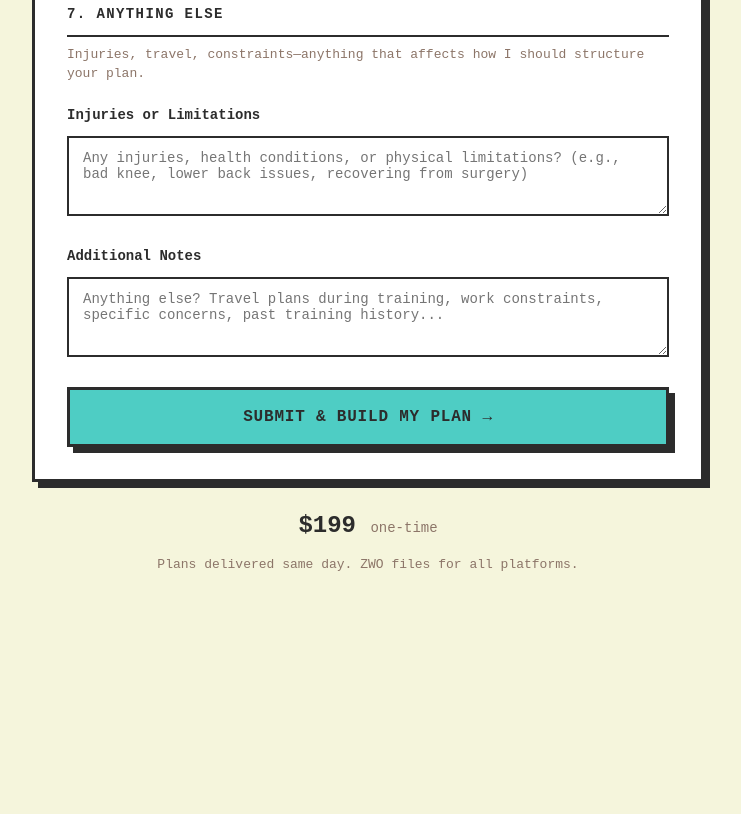
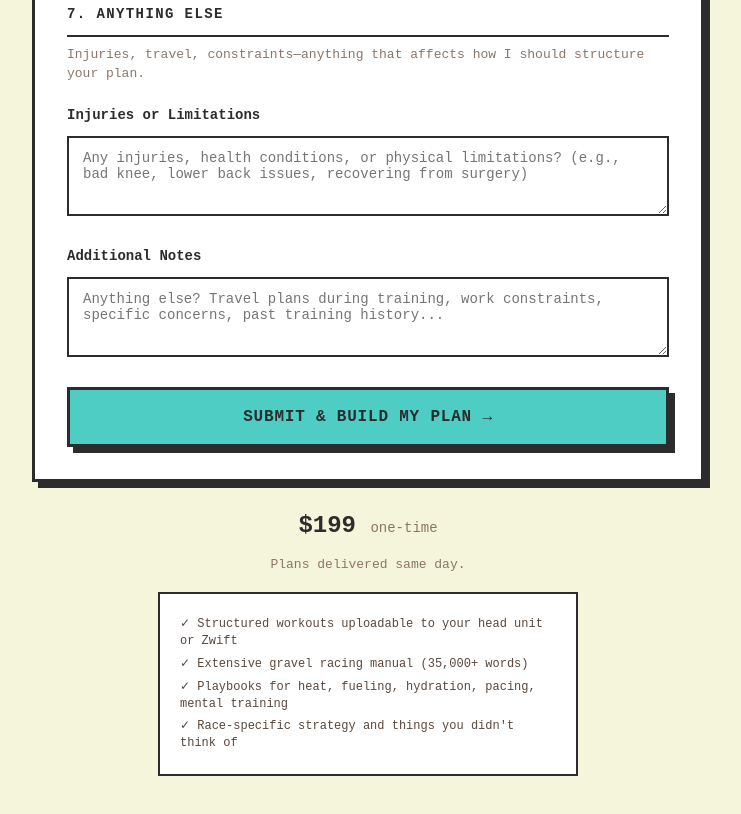
Before and after one commit to wattgod/training-plans-component, a plain HTML site: page training-plan-questionnaire.html in a window 1280 px wide. Shown: the part 3236-4050 px from the top of the page, without its empty margins (272-1013 px from the left). Before the commit the page ends 3860 px from the top, so only its background shows below. Drawn offline with Linux system fonts and the light colour scheme; a web font is replaced by a local one.

Commit message:
Update value proposition with detailed deliverables
What's included now shows:
- Structured workouts uploadable to head unit or Zwift
- Extensive gravel racing manual (35,000+ words)
- Playbooks for heat, fueling, hydration, pacing, mental training
- Race-specific strategy and things you didn't think of

Updated in both:
- training-plan-questionnaire.html (footer)
- training_plans_section.py (landing page component)

```diff
--- a/training-plan-questionnaire.html
+++ b/training-plan-questionnaire.html
@@ -220,6 +220,22 @@
         .price { font-size: 24px; font-weight: 700; color: var(--gg-charcoal); }
         .price span { font-size: 14px; color: var(--gg-muted); font-weight: 400; }
         .delivery { font-size: 13px; color: var(--gg-muted); margin-top: 8px; }
+        .includes-list {
+            margin-top: 16px;
+            text-align: left;
+            max-width: 420px;
+            margin-left: auto;
+            margin-right: auto;
+            background: var(--gg-white);
+            border: 2px solid var(--gg-charcoal);
+            padding: 16px 20px;
+        }
+        .includes-item {
+            font-size: 12px;
+            color: var(--gg-brown);
+            margin: 6px 0;
+            line-height: 1.4;
+        }
 
         /* Messages */
         .message { padding: 16px 20px; margin-bottom: 24px; border: 3px solid; font-size: 14px; }
@@ -631,7 +647,13 @@
 
         <div class="price-footer">
             <div class="price">$199 <span>one-time</span></div>
-            <div class="delivery">Plans delivered same day. ZWO files for all platforms.</div>
+            <div class="delivery">Plans delivered same day.</div>
+            <div class="includes-list">
+                <div class="includes-item">✓ Structured workouts uploadable to your head unit or Zwift</div>
+                <div class="includes-item">✓ Extensive gravel racing manual (35,000+ words)</div>
+                <div class="includes-item">✓ Playbooks for heat, fueling, hydration, pacing, mental training</div>
+                <div class="includes-item">✓ Race-specific strategy and things you didn't think of</div>
+            </div>
         </div>
     </div>
 
```
Also changed, not shown: 1 other file.
